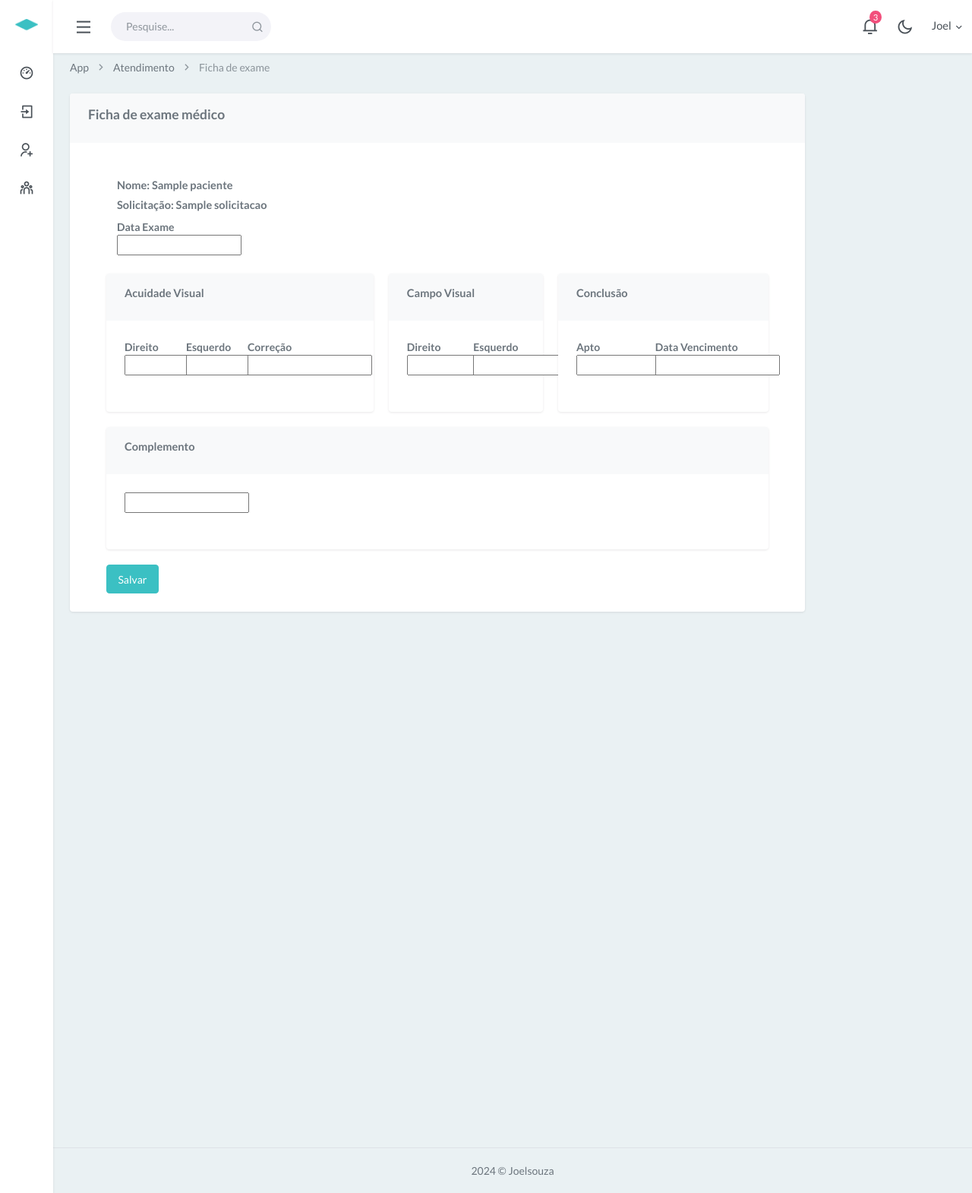
After one commit to joelgxp/Projeto_Dashboard_Django_Nginx_Docker, a Django app: template projeto/templates/atendimento-exame.html in a window 1280 px wide. The commit adds this page. Shown: the whole page at 76% size. Run offline with Django 5.2, Linux system fonts and the light colour scheme; the template is opened without the code that fills it: most values are stand-ins (such as "Sample title", 1, 10 or a date in 2020); form fields are guessed from the names that the template uses; some libraries are stand-ins or nearby versions.

Commit message:
Update templates

```diff
--- /dev/null
+++ b/projeto/templates/atendimento-exame.html
@@ -0,0 +1,153 @@
+{% extends 'index.html' %}
+{% block content %}
+
+<!-- start breadcumbss title -->
+<div class="row">
+    <div class="col-12">
+        <div class="page-title-box">
+            <div class="page-title-left">
+                <ol class="breadcrumb m-0">
+                    <li class="breadcrumb-item"><a href="javascript: void(0);">App</a></li>
+                    <li class="breadcrumb-item"><a href="/atendimento">Atendimento</a></li>
+
+                    <li class="breadcrumb-item active">Ficha de exame</li>
+                </ol>
+            </div>
+        </div>
+    </div>
+</div>
+<!-- end page title -->
+
+<!-- start page lista lider -->
+
+<div class="row">
+    <div class="col-xl-10">
+        <div class="card">
+            <div class="card-header">
+                <h4>Ficha de exame médico</h4>
+            </div>
+
+            <div class="card-body">
+
+                {% if form.errors %}
+                <ul>
+                    {% for field in form %}
+                    {% for error in field.errors %}
+                    <li><strong>{{ field.label }}</strong>: {{ error }}</li>
+                    {% endfor %}
+                    {% endfor %}
+                </ul>
+                {% endif %}
+
+                <form class="ps-3 pe-3" action="{% url 'atendimento_preencher_exame' id=paciente.id %}" method="POST">
+                    {% csrf_token %}
+
+                    <div class="row">
+
+                        <div class="card-body">
+                            <h5>Nome: {{ paciente.nome_completo }}</h5>
+                            <h5>Solicitação: {{ paciente.solicitacao }}</h5>
+                            <div class="form-group col-3">
+                                <label for="direito">Data Exame</label>
+                                {{ form.data_exame }}
+                            </div>
+                        </div>
+                        <div class="col-xl-5">
+                            <div class="card">
+                                <div class="card-header">
+                                    <h5>Acuidade Visual</h5>
+                                </div>
+                                <div class="card-body">
+                                    <div class="row mb-3">
+                                        <div class="form-group col-3">
+                                            <label for="direito">Direito</label>
+                                            {{ form.visao_ld }}
+                                        </div>
+                                        <div class="form-group col-3">
+                                            <label for="esquerdo">Esquerdo</label>
+                                            {{ form.visao_le }}
+                                        </div>
+                                        <div class="form-group col-5">
+                                            <label for="esquerdo">Correção</label>
+                                            {{ form.correcao_visual }}
+                                        </div>
+                                    </div>
+                                </div>
+                            </div>
+                        </div>
+
+                        <div class="col-xl-3">
+                            <div class="card">
+                                <div class="card-header">
+                                    <h5>Campo Visual</h5>
+                                </div>
+                                <div class="card-body">
+                                    <div class="row mb-3">
+                                        <div class="form-group col-6">
+                                            <label for="direito">Direito</label>
+                                            {{ form.campo_visual_ld }}
+                                        </div>
+
+                                        <div class="form-group col-6">
+                                            <label for="esquerdo">Esquerdo</label>
+                                            {{ form.campo_visual_le }}
+                                        </div>
+                                    </div>
+                                </div>
+                            </div>
+                        </div>
+
+                        <div class="col-xl-4">
+                            <div class="card">
+                                <div class="card-header">
+                                    <h5>Conclusão</h5>
+                                </div>
+                                <div class="card-body">
+                                    <div class="row mb-3">
+                                        <div class="form-group col-5">
+                                            <label for="direito">Apto</label>
+                                            {{ form.conclusao }}
+                                        </div>
+
+                                        <div class="form-group col-7">
+                                            <label for="esquerdo">Data Vencimento</label>
+                                            {{ form.exame_validade }}
+                                        </div>
+                                    </div>
+                                </div>
+                            </div>
+                        </div>
+
+                    </div>
+
+                    <div class="row">
+                        <div class="col-xl-12">
+                            <div class="card">
+                                <div class="card-header">
+                                    <h5>Complemento</h5>
+                                </div>
+                                <div class="card-body">
+                                    <div class="row mb-3">
+                                        <div class="form-group col-12">
+                                            {{ form.complemento }}
+                                        </div>
+                                    </div>
+                                </div>
+                            </div>
+                        </div>
+                    </div>
+
+
+                    <button type="submit" class="btn btn-primary">Salvar</button>
+
+                </form>
+
+            </div>
+
+        </div>
+    </div>
+
+</div>
+<!-- end page lista paciente -->
+
+{% endblock %}
--- a/projeto/templates/paciente.html
+++ b/projeto/templates/paciente.html
@@ -60,7 +60,7 @@
                                 <td>{{ paciente.cpf }}</td>
                                 <td>{{ paciente.data_cadastro }}</td>
                                 <td>
-                                    <a href="javascript: void(0);" class="text-reset fs-16 px-1"> <i
+                                    <a href="{% url 'paciente_encaminhar' id=paciente.id %}" class="text-reset fs-16 px-1"> <i
                                             class="ri-dossier-line"></i></a>
                                     <a href="javascript: void(0);" class="text-reset fs-16 px-1"> <i
                                             class="ri-edit-2-line"></i></a>
```
Also changed, not shown: projeto/templates/atendimento.html (renamed from projeto/templates/fila-atendimento.html, +9 -16 lines), projeto/templates/colaborador.html (deleted, +0 -130 lines).
